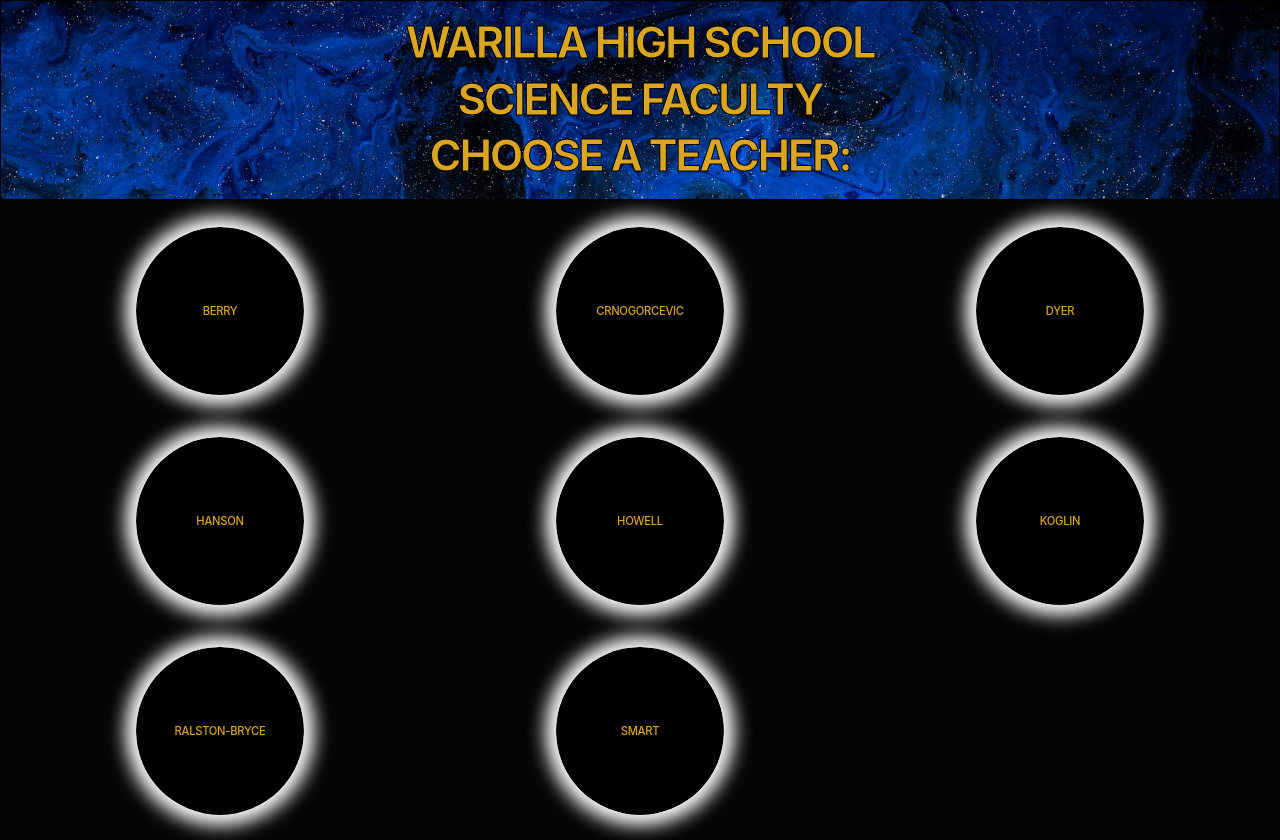
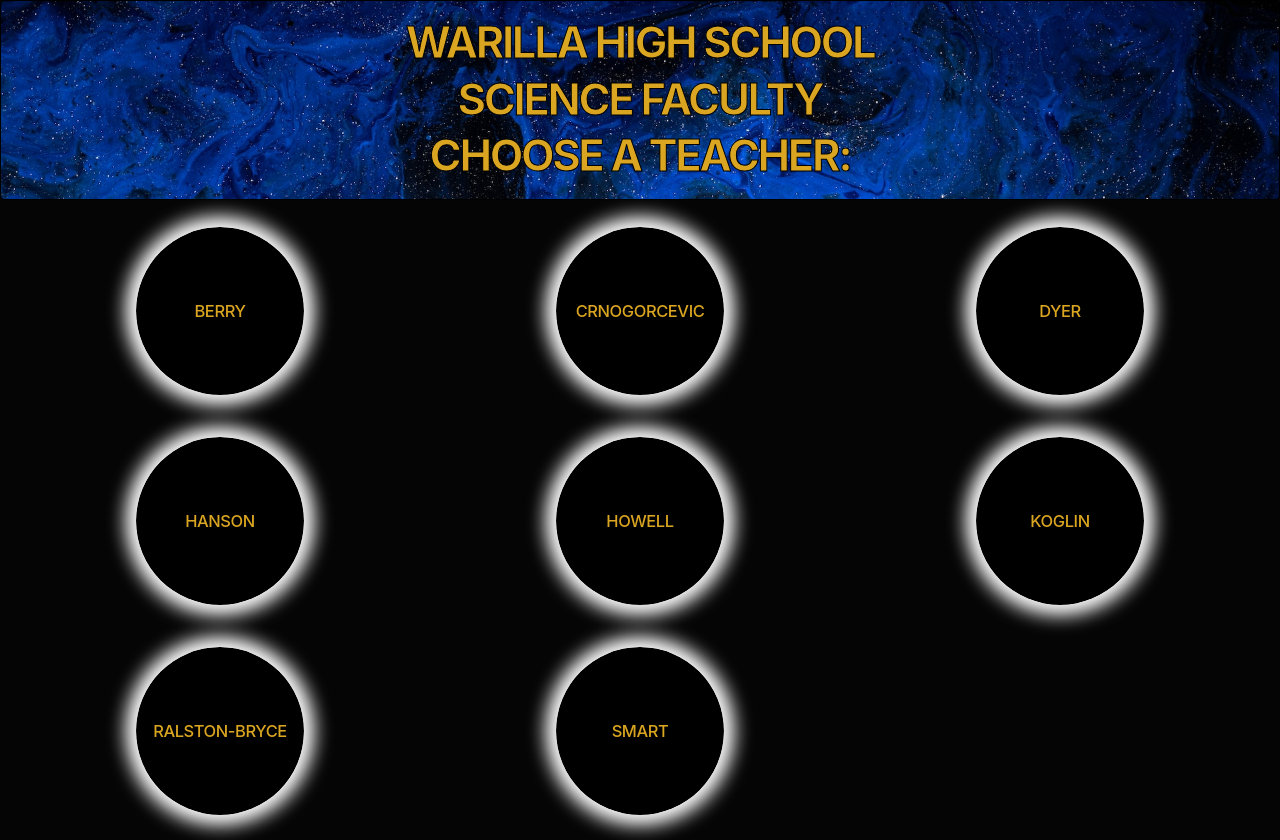
Before and after one commit to usfalidiate/parentupdater, a Next.js app: page / in a window 1280 px wide. Built offline with nearby package versions, Linux system fonts and the light colour scheme; a web font is replaced by a local one.

Commit message:
noclampdesktop

```diff
--- a/styles/globals.css
+++ b/styles/globals.css
@@ -1625,8 +1625,8 @@ input:hover{
   text-transform: uppercase;
   margin: 0;
   text-align:center;
-  /* font-size: calc(0.7em + 6 * ((100vw - 320px) / 680)); */
-  font-size: clamp(0.6rem, -0.8rem + 8.333vw, 0.7rem);
+  font-size: calc(0.5em + 6 * ((100vw - 320px) / 680));
+  /* font-size: clamp(0.6rem, -0.8rem + 8.333vw, 0.7rem); */
   background-color: #050505;
   color:goldenrod;
   -webkit-background-clip: text;
```
